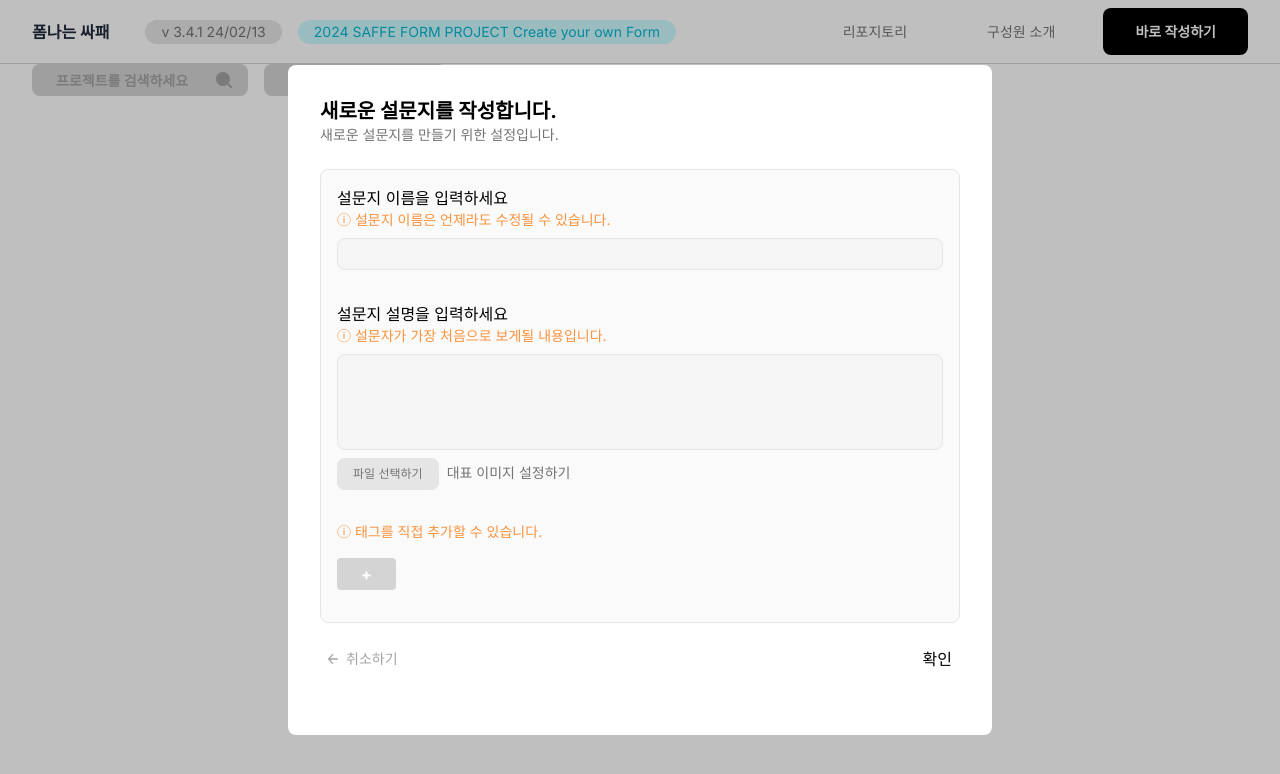
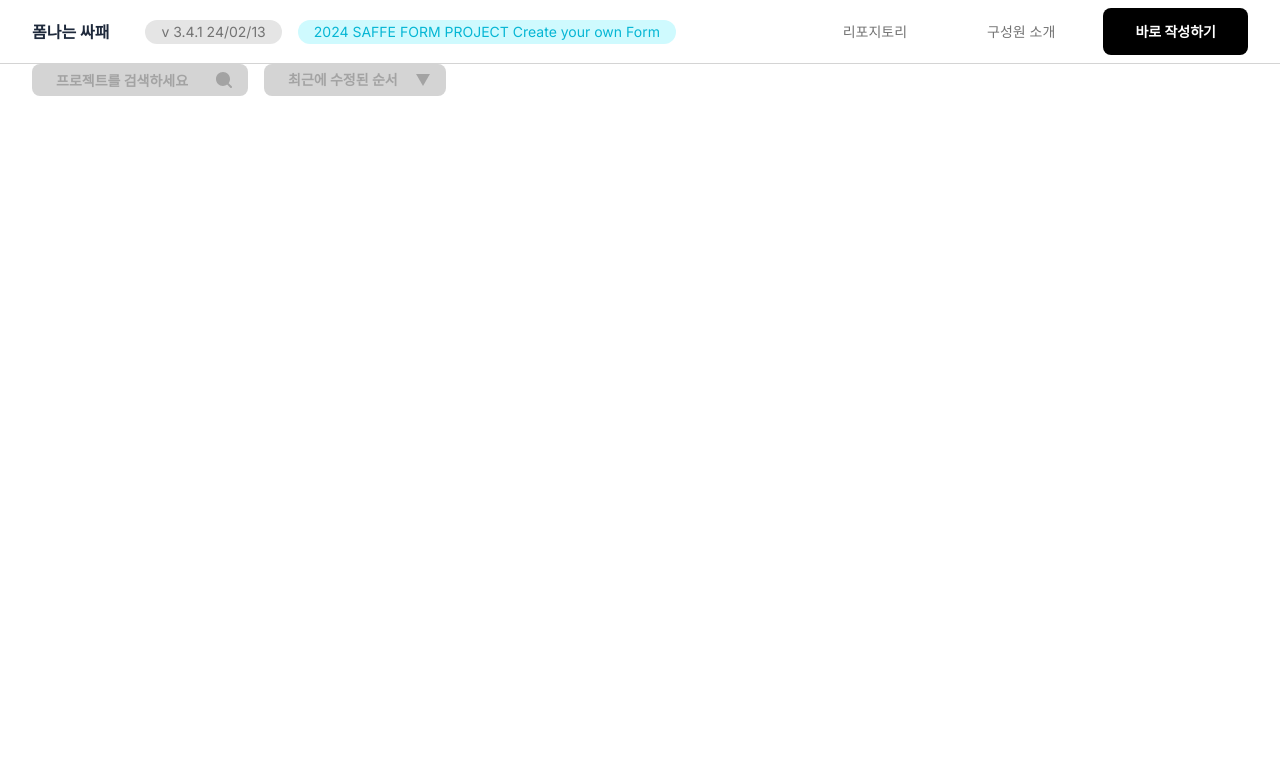
Before and after one commit to SSA-FE/formssafe-fe, a React (Vite) app: page /main in a window 1280 px wide. Shown: the top 774 px of the page. Built offline with nearby package versions, Linux system fonts and the light colour scheme.

Commit message:
feat: new-form-modal 삭제
디자인 변경에 따라 new-form-modal 제거

```diff
--- a/src/pages/Workspace.tsx
+++ b/src/pages/Workspace.tsx
@@ -1,80 +1,9 @@
-import Tag from '@/components/Workspace/Tags';
 import Toolbar from '@/components/Workspace/Toolbar';
-import Modal from '@/components/modal';
-import ArrowSVG from '@assets/icons/arrow-icon.svg?react';
-import { useState } from 'react';
 
 const Workspace = () => {
-  const [fileName, setFileName] = useState('대표 이미지 설정하기');
   return (
     <div>
       <Toolbar />
-      <Modal maxWidth={'max-w-[44rem]'} state={true}>
-        <div>
-          <h1 className="text-xl font-bold">새로운 설문지를 작성합니다.</h1>
-          <h2 className="text-sm text-neutral-500">
-            새로운 설문지를 만들기 위한 설정입니다.
-          </h2>
-          <form className="bg-neutral-50 w-full flex flex-col gap-8 p-4 pb-8 rounded-lg my-6 border border-neutral-200">
-            <div>
-              <label htmlFor="title">설문지 이름을 입력하세요</label>
-              <p className="info-message">
-                ⓘ 설문지 이름은 언제라도 수정될 수 있습니다.
-              </p>
-              <input
-                id="title"
-                name="title"
-                type="text"
-                className="input w-full h-8 mt-2"
-              />
-            </div>
-            <div className="flex flex-col">
-              <label htmlFor="description">설문지 설명을 입력하세요</label>
-              <p className="info-message">
-                ⓘ 설문자가 가장 처음으로 보게될 내용입니다.
-              </p>
-              <textarea
-                id="description"
-                name="description"
-                className="input w-full h-24 resize-none my-2"
-              />
-              <div>
-                <label
-                  htmlFor="file"
-                  className="text-xs text-neutral-500 bg-neutral-200 py-2 px-4 rounded-lg cursor-pointer mr-auto inline-block"
-                >
-                  파일 선택하기
-                </label>
-                <span className="text-sm text-neutral-500 ml-2">
-                  {fileName}
-                </span>
-              </div>
-              <input
-                id="file"
-                name="file"
-                type="file"
-                className="hidden"
-                onChange={(e) => {
-                  setFileName(e.target?.value);
-                }}
-              />
-            </div>
-            <div>
-              <p className="info-message mb-4">
-                ⓘ 태그를 직접 추가할 수 있습니다.
-              </p>
-              <Tag />
-            </div>
-          </form>
-          <div className="flex justify-between px-2">
-            <button className="text-sm text-neutral-400 flex items-center gap-2">
-              <ArrowSVG />
-              취소하기
-            </button>
-            <button>확인</button>
-          </div>
-        </div>
-      </Modal>
     </div>
   );
 };
```
